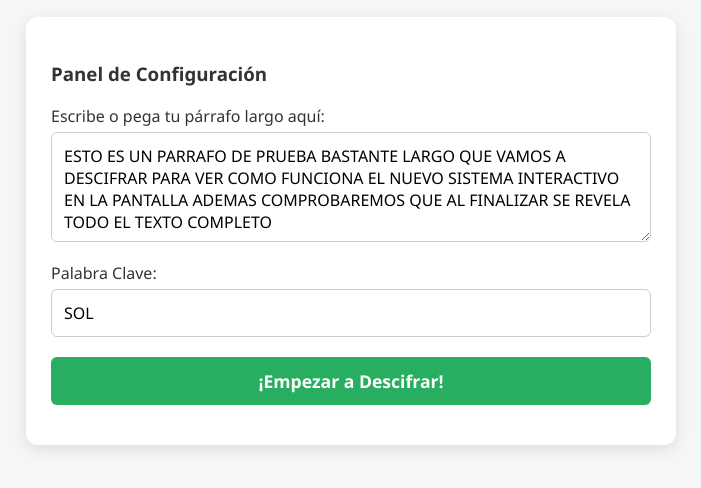
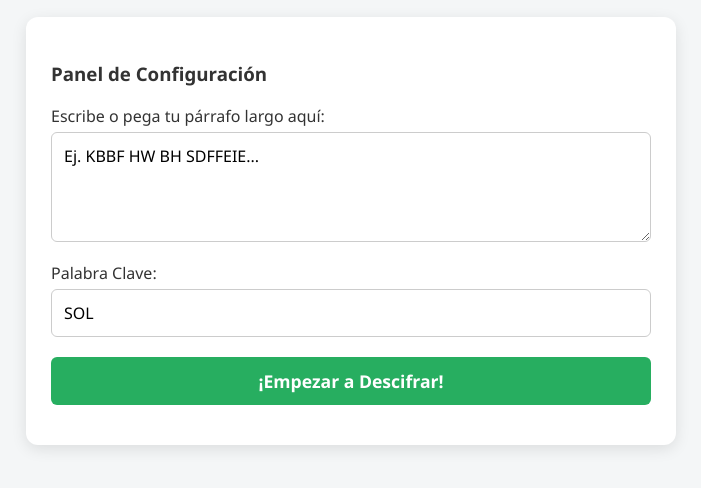
Before and after one commit to Wbeimar-l/juego-vigenere, a plain HTML site: page index.html in a window 1280 px wide. Shown: the part 114-602 px from the top of the page, without its empty margins (289-990 px from the left). Drawn offline with Linux system fonts and the light colour scheme.

Commit message:
Update index.html

```diff
--- a/index.html
+++ b/index.html
@@ -330,7 +330,7 @@
     <div class="setup-panel" id="setupPanel">
         <h3>Panel de Configuración</h3>
         <label>Escribe o pega tu párrafo largo aquí:</label>
-        <textarea id="cipherInput">ESTO ES UN PARRAFO DE PRUEBA BASTANTE LARGO QUE VAMOS A DESCIFRAR PARA VER COMO FUNCIONA EL NUEVO SISTEMA INTERACTIVO EN LA PANTALLA ADEMAS COMPROBAREMOS QUE AL FINALIZAR SE REVELA TODO EL TEXTO COMPLETO</textarea>
+        <textarea id="cipherInput">Ej. KBBF HW BH SDFFEIE...</textarea>
 
         <label>Palabra Clave:</label>
         <input type="text" id="keyInput" value="SOL" placeholder="Ej. SOL">
```
